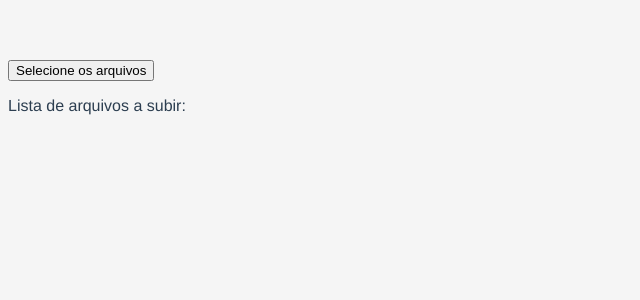
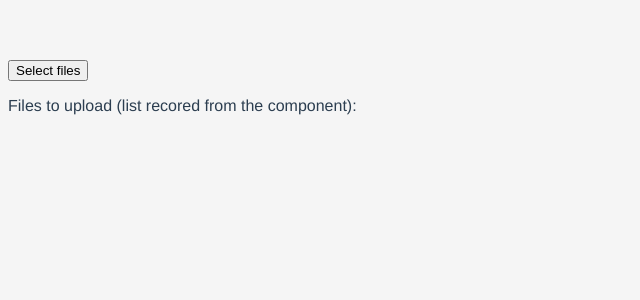
Before and after one commit to f-lima-vf/test-file-upload, a Vue app: page / in a window 1280 px wide. Shown: the top 300 px of the page, without its empty margins (0-640 px from the left). Built offline with nearby package versions, Linux system fonts and the light colour scheme.

Commit message:
translation

```diff
--- a/src/components/HelloWorld.vue
+++ b/src/components/HelloWorld.vue
@@ -1,9 +1,9 @@
 <template>
   <div>
-    <VFileListInput @input="onChange" id="primeiro" label="Selecione os arquivos" title="Arquivos a enviar" accept=".txt, .csv, .md, .doc, .docx" v-model="value01">
+    <VFileListInput @input="onChange" id="upload-files-list" label="Select files" title="Files to upload" accept=".txt, .csv, .md, .doc, .docx" v-model="value01">
     </VFileListInput>
   </div>
-  <p>Lista de arquivos a subir:</p>
+  <p>Files to upload (list recored from the component):</p>
   <ul class="file-list">
       <li v-for="(file, index) in value01" :key="index">
           <span>{{ file.name }} ({{ file.size }})</span>
--- a/src/components/file-input/FileListInput.vue
+++ b/src/components/file-input/FileListInput.vue
@@ -1,6 +1,6 @@
 <template>
     <div v-bind:id="id">
-        <button @click="selectFiles" v-bind:class="class">{{ label }}</button>
+        <button @click="selectFiles" v-bind:class="classes">{{ label }}</button>
         <input class="file-input" type="file" multiple v-bind:disabled="disabled"
             v-bind:accept="accept" @input="onChange($event)" title="Selecione">
         <div>
@@ -54,7 +54,7 @@
                 type: String,
                 default: 'Files to upload',
             },
-            class: {
+            classes: {
                 type: String,
                 default: '',
             },
```
